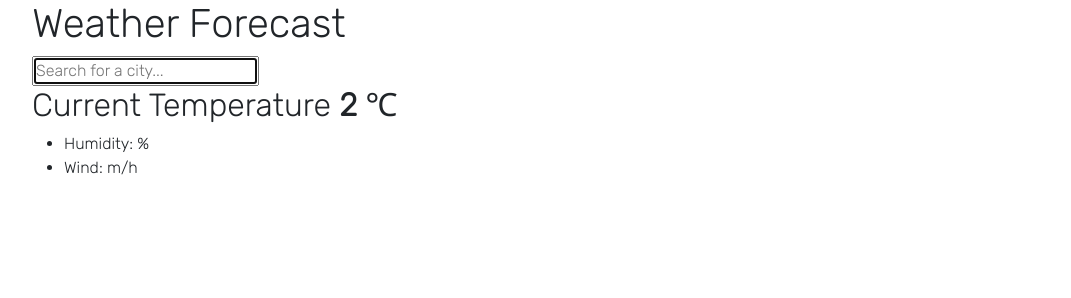
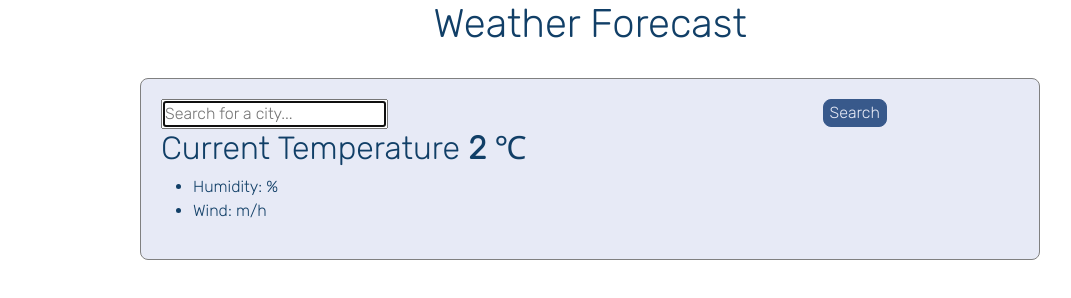
Before and after one commit to Veronika1007/Final-Weather-App, a plain HTML site: page index.html in a window 1280 px wide. Shown: the whole page, without its empty margins (50-1121 px from the left). Drawn offline with nearby package versions, Linux system fonts and the light colour scheme.

Commit message:
Updated color palate and added search button

```diff
--- a/index.html
+++ b/index.html
@@ -21,11 +21,11 @@
   </head>
   <body>
     <div class="container">
-      <h1>Weather Forecast</h1>
+      <h1 class="title">Weather Forecast</h1>
       <div class="weather-app">
-        <form class="search-form" id="searchCity">
+        <form id="searchCity">
             <div class="row">
-              <div class="col-6">
+              <div class="col-9">
                <input
                 type="search"
                 placeholder="Search for a city..."
@@ -34,6 +34,13 @@
                 id="newCity"
                 />
              </div>
+             <div class="col-3">
+                <input
+                  type="submit"
+                  value="Search"
+                  class="search-button"
+                />
+              </div>
       </div>
       <h2>Current Temperature <strong class="current-temp">2</strong> <span class="celcius-units">℃</span></h2>
 
--- a/src/style.css
+++ b/src/style.css
@@ -1,3 +1,24 @@
 body {
   font-family: "Rubik", sans-serif;
+  color: #113f67;
 }
+.title {
+  text-align: center;
+}
+.weather-app {
+  border: 1px solid grey;
+  border-radius: 8px;
+  background-color: #e7eaf6;
+  max-width: 900px;
+  margin: 30px auto;
+}
+#searchCity {
+  padding: 20px;
+  width: 100%;
+}
+.search-button {
+  background-color: #38598b;
+  color: #e7eaf6;
+  border-radius: 8px;
+  border: 1px solid #38598b;
+}
```
